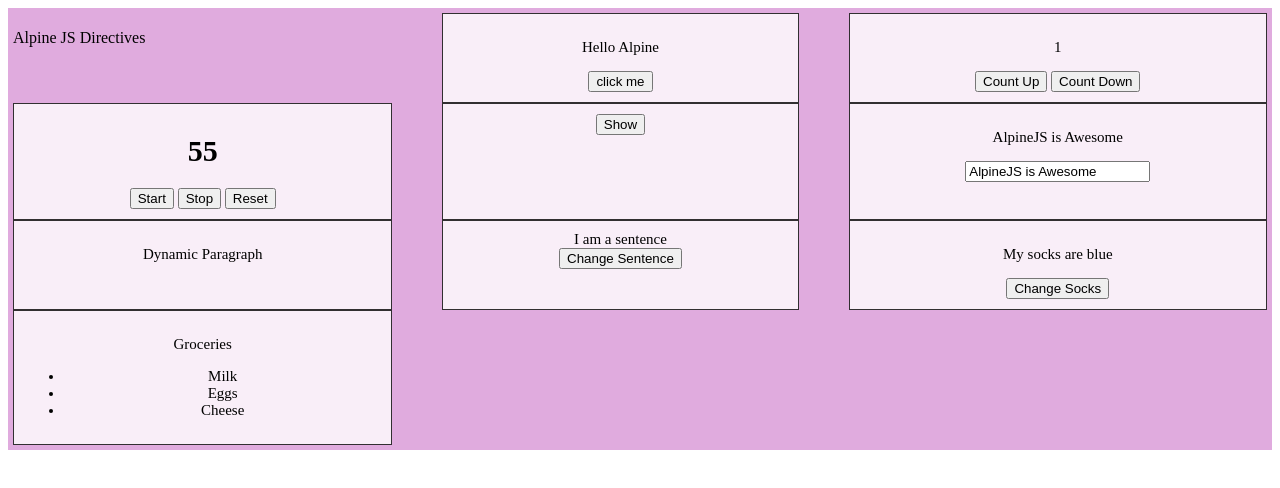
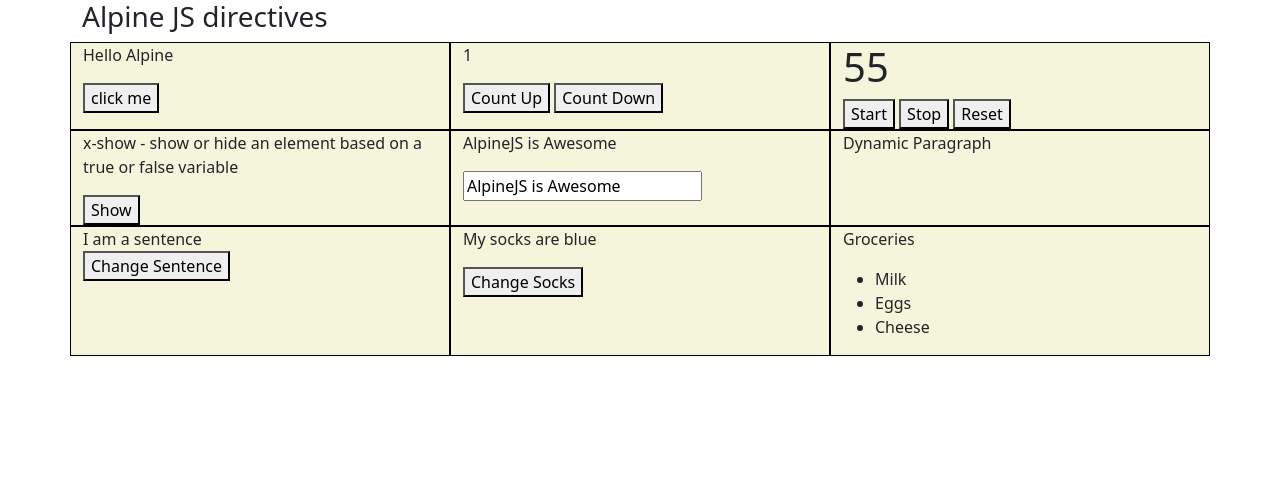
Before and after one commit to zenakhane/alpine_begins, a plain HTML site: page index.html in a window 1280 px wide. Drawn offline with nearby package versions, Linux system fonts and the light colour scheme.

Commit message:
fixing feed back

```diff
--- a/index.html
+++ b/index.html
@@ -1,38 +1,36 @@
 <!DOCTYPE html>
 <html lang="en">
+
 <head>
     <meta charset="UTF-8">
     <meta http-equiv="X-UA-Compatible" content="IE=edge">
     <meta name="viewport" content="width=device-width, initial-scale=1.0">
     <link rel="stylesheet" href="style.css">
+    <link href="https://cdn.jsdelivr.net/npm/bootstrap@5.1.3/dist/css/bootstrap.min.css" rel="stylesheet"
+        integrity="sha384-1BmE4kWBq78iYhFldvKuhfTAU6auU8tT94WrHftjDbrCEXSU1oBoqyl2QvZ6jIW3" crossorigin="anonymous">
+
+    <script src="https://cdn.jsdelivr.net/gh/alpinejs/alpine@v2.8.0/dist/alpine.min.js" defer></script>
     <title>Alpine JS begins</title>
 </head>
+
 <body>
-    <script src="https://cdn.jsdelivr.net/gh/alpinejs/alpine@v2.8.0/dist/alpine.min.js" defer></script>
-<div class="grid-container">
+    <div class="container">
 
-    <div  x-data="{ title: ' Alpine JS Directives' }">
-        <p x-text="title"></p>
-    </div>
+        <div class="row">
+            <h3>Alpine JS directives</h3>
 
-
-
-    <div class="grid-item" x-data="{ title: ' Hello Alpine' }">
-        <p x-text="title"></p>
+            <div class="col-sm-4" x-data="{ title: ' Hello Alpine' }">
+                <p x-text="title"> </p>
                 <button @click="title='Alpine Rocks!'">click me</button>
             </div>
 
-
-
-    <div class="grid-item" x-data="{ count: 1 }">
-        <p x-text="count"></p>
+            <div class="col-sm-4" x-data="{ count: 1 }">
+                <p x-text="count"> a counter component by declaring a count variable</p>
                 <button @click="count++">Count Up</button>
                 <button @click="count--">Count Down</button>
             </div>
 
-
-
-    <div class="grid-item" x-data="{ countdown: 60 }" x-init="setInterval(function(){
+            <div class="col-sm-4" x-data="{ countdown: 60 }" x-init="setInterval(function(){
              if(countdown > 0) {
                  countdown--;
              }
@@ -43,34 +41,33 @@
                 <button @click="countdown--">Start</button>
                 <button @click="countdown">Stop</button>
                 <button @click="countdown++">Reset</button>
-
             </div>
 
-
-    <div class="grid-item" x-data="{ show: false }">
+            <div class="col-sm-4" x-data="{ show: false }">
+                <p>x-show - show or hide an element based on a true or false variable</p>
                 <button @click="show=!show">Show</button>
                 <div x-show="show">Hello World</div>
             </div>
 
 
-    <div class="grid-item" x-data="{ title: 'AlpineJS is Awesome' }">
+            <div class="col-sm-4" x-data="{ title: 'AlpineJS is Awesome' }">
                 <p x-text="title"></p>
                 <input type="text" x-model="title">
             </div>
 
 
-    <div class="grid-item" x-data="{ code: '<p>Dynamic Paragraph</p>' }">
+            <div class="col-sm-4" x-data="{ code: '<p>Dynamic Paragraph</p>' }">
                 <div x-html="code"></div>
             </div>
 
 
-    <div class="grid-item" x-data="{ code: '<p>Dynamic Paragraph</p>' }">
+            <div class="col-sm-4" x-data="{ code: '<p>Dynamic Paragraph</p>' }">
                 <div x-ref="sentence">I am a sentence</div>
                 <button @click="$refs.sentence.innerText = 'New sentence added'">Change Sentence</button>
             </div>
 
 
-    <div class="grid-item" x-data="{ socks: 'blue' }">
+            <div class="col-sm-4" x-data="{ socks: 'blue' }">
                 <template x-if="socks=='blue'">
                     <p>My socks are blue</p>
                 </template>
@@ -81,7 +78,7 @@
             </div>
 
 
-    <div class="grid-item" x-data="{ groceries: ['Milk', 'Eggs', 'Cheese'] }">
+            <div class="col-sm-4" x-data="{ groceries: ['Milk', 'Eggs', 'Cheese'] }">
                 <p>Groceries</p>
                 <ul>
                     <template x-for="item in groceries">
@@ -89,8 +86,16 @@
                     </template>
                 </ul>
             </div>
+
         </div>
 
 
+
+    </div>
+
+    <script src="https://cdn.jsdelivr.net/npm/bootstrap@5.1.3/dist/js/bootstrap.bundle.min.js"
+        integrity="sha384-ka7Sk0Gln4gmtz2MlQnikT1wXgYsOg+OMhuP+IlRH9sENBO0LRn5q+8nbTov4+1p"
+        crossorigin="anonymous"></script>
 </body>
+
 </html>
--- a/style.css
+++ b/style.css
@@ -1,15 +1,22 @@
-.grid-container {
-    display: grid;
-    column-gap: 50px;
-    grid-template-columns: auto auto auto;
-    background-color: #e0abde;
-    padding: 5px;
-  }
+.col-sm-4 {
+  border: 1px solid black;
+  background-color: beige;
 
-  .grid-item {
-    background-color: rgba(255, 255, 255, 0.8);
-    border: 1px solid rgba(0, 0, 0, 0.8);
-    padding: 10px;
-    font-size: 15px;
-    text-align: center;
-  }
+
+
+}
+
+
+/* .grid-container {
+  display: grid;
+  grid-template-columns: auto auto auto;
+  background-color: #2196F3;
+  padding: 10px;
+}
+.grid-item {
+  background-color: rgba(255, 255, 255, 0.8);
+  border: 1px solid rgba(0, 0, 0, 0.8);
+  padding: 20px;
+  font-size: 30px;
+  text-align: center;
+} */
```
Lines whose indentation alone changed are shown as unchanged.
